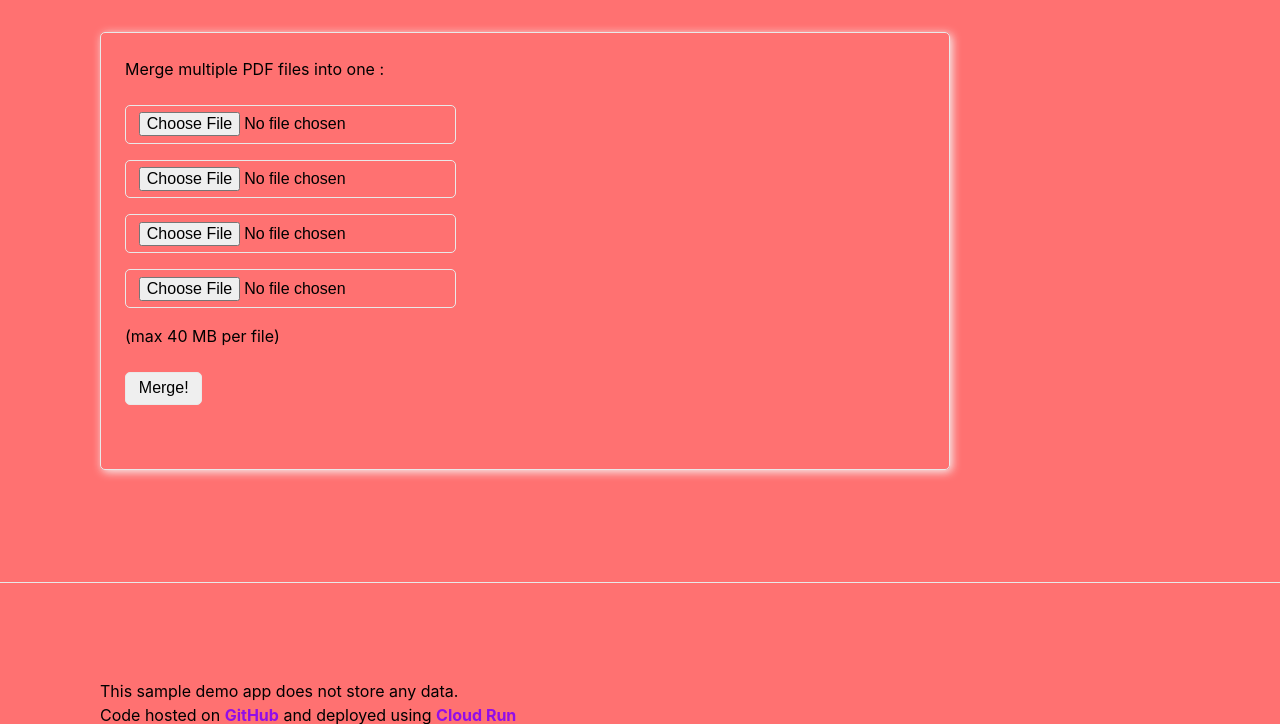
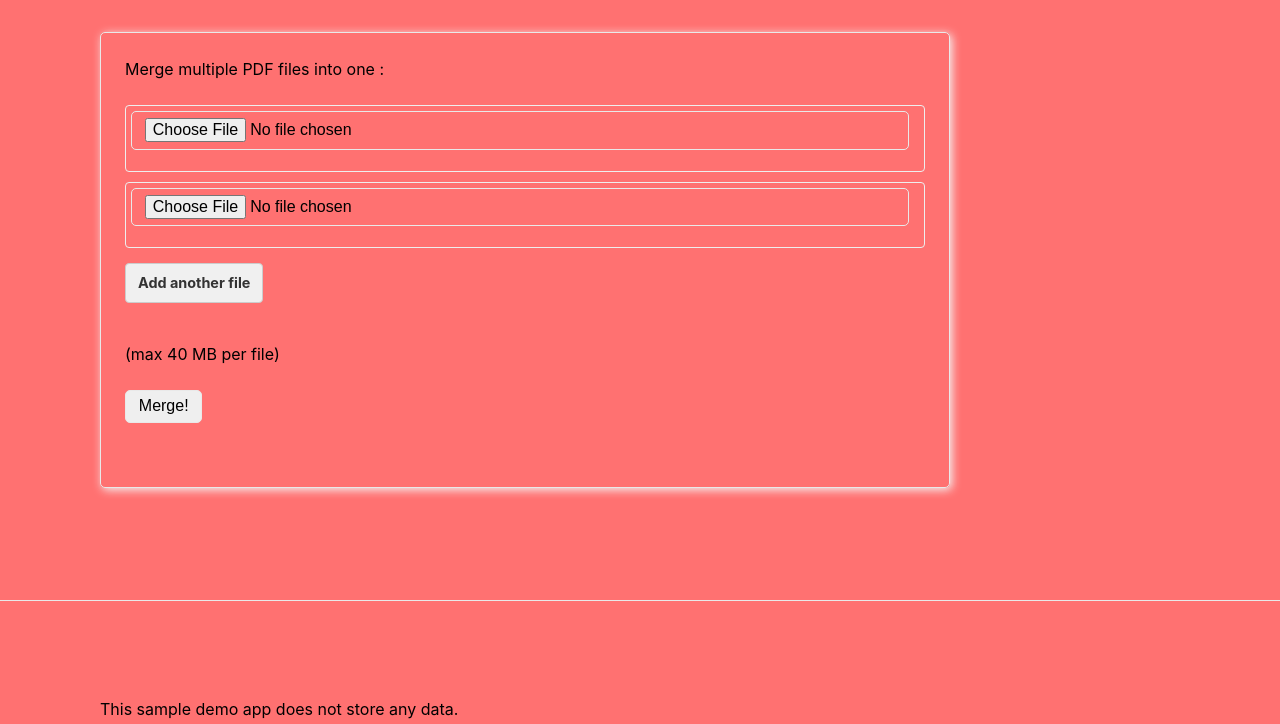
Before and after one commit to alexismp/pdf-merger, a Spring Boot app: page / in a window 1280 px wide. Shown: the part 171-895 px from the top of the page. Run offline with Spring Boot 4, Linux system fonts and the light colour scheme.

Commit message:
Enhance frontend with dynamic file inputs and PDF thumbnails
This commit revamps the front-end of the PDF merger application to provide a more dynamic and user-friendly experience for file selection.

Key Features Implemented:

1.  **Dynamic File Inputs:**
    *   The `index.html` page now starts with two file input fields.
    *   A new "Add another file" button allows you to dynamically add more file input slots as needed.
    *   Each file input row now includes a "Remove" button, allowing you to remove specific files from the list (while ensuring at least one input field remains).

2.  **PDF Thumbnail Previews:**
    *   The PDF.js library (from Mozilla) has been integrated.
    *   When you select a PDF file, a thumbnail preview of its first page is now displayed next to the file input field. This is achieved by client-side rendering onto a canvas element.
    *   Non-PDF files will not generate a preview.

3.  **HTML Structure & JavaScript:**
    *   `index.html` was restructured with container divs to facilitate JavaScript manipulation.
    *   A new `main.js` file contains all the logic for:
        *   Managing the dynamic addition and removal of file input rows.
        *   Handling file selection events.
        *   Interacting with PDF.js to load PDFs and render thumbnails.
        *   Configuring PDF.js.

4.  **Styling:**
    *   Basic CSS rules were added to `MVP.css` to style the new file input rows, thumbnail canvases, and buttons for a clean and usable layout.

These changes significantly improve the interactivity of the file upload form. The backend already supported multiple file uploads, and this commit makes the frontend align better with that capability while providing better visual feedback to you.

```diff
--- a/src/main/resources/static/MVP.css
+++ b/src/main/resources/static/MVP.css
@@ -435,3 +435,52 @@ blockquote footer {
 }
 
 /* Custom styles */
+
+/* Styles for dynamic file inputs */
+.fileInputRow {
+    display: flex; /* Arrange input, canvas, and button in a row */
+    align-items: center; /* Vertically align items in the middle */
+    margin-bottom: 10px; /* Space between rows */
+    padding: 5px;
+    border: 1px solid #eee; /* Optional: slight border for each row */
+    border-radius: 4px;
+}
+
+.fileInputRow input[type="file"].pdfFile {
+    flex-grow: 1; /* Allow file input to take available space */
+    margin-right: 10px;
+}
+
+.thumbnailCanvas {
+    width: 50px;  /* Must match canvas HTML attribute for correct rendering */
+    height: 70px; /* Must match canvas HTML attribute for correct rendering */
+    border: 1px solid #ccc;
+    margin-right: 10px;
+    background-color: #f9f9f9; /* Slight background for empty canvas */
+}
+
+.removeFileButton, #addFileButton {
+    padding: 8px 12px;
+    background-color: #f0f0f0; /* MVP.css might override this, this is a suggestion */
+    color: #333; /* MVP.css might override this */
+    border: 1px solid #ccc; /* MVP.css might override this */
+    border-radius: 4px;
+    cursor: pointer;
+    font-size: 0.9em;
+}
+
+.removeFileButton:hover, #addFileButton:hover {
+    background-color: #e0e0e0; /* MVP.css might override this */
+}
+
+/* Ensure buttons in MVP don't get overly styled by default link styles if they are <a> tags */
+/* This might not be needed if they are <button> elements as they are now */
+
+/* Adjust main form container if needed */
+/* main form { ... } */
+
+/* Spacing for the add button */
+#addFileButton {
+    margin-top: 5px;
+    margin-bottom: 15px; /* Space before "(max 40 MB per file)" text */
+}
--- a/src/main/resources/static/index.html
+++ b/src/main/resources/static/index.html
@@ -26,10 +26,20 @@ limitations under the License.
         <form action="/pdfmerger" enctype="multipart/form-data" method="POST">
             Merge multiple PDF files into one :
             <br/><br/>
-            <input name="files" type="file" />
-            <input name="files" type="file" />
-            <input name="files" type="file" />
-            <input name="files" type="file" />
+            <div id="fileInputsContainer">
+                <!-- Initial file input row -->
+                <div class="fileInputRow">
+                    <input name="files" type="file" class="pdfFile" />
+                    <!-- Thumbnail placeholder (e.g., canvas or img) will be added here later by JS -->
+                    <!-- Remove button will be added here later by JS for dynamic rows -->
+                </div>
+                <!-- Second initial file input row -->
+                <div class="fileInputRow">
+                    <input name="files" type="file" class="pdfFile" />
+                </div>
+            </div>
+            <button type="button" id="addFileButton">Add another file</button>
+            <br/><br/>
             (max 40 MB per file)
             <br/><br/>
             <input type="submit" value="Merge!" />
@@ -43,6 +53,7 @@ limitations under the License.
         <br />Code hosted on <a href="https://github.com/alexismp/pdf-merger" target="_blank">GitHub</a> and
         deployed using <a href="https://cloud.google.com/run" target="_blank">Cloud Run</a>
     </footer>
+    <script src="./main.js" defer></script>
 </body>
 
 </html>
--- /dev/null
+++ b/src/main/resources/static/main.js
@@ -0,0 +1,176 @@
+document.addEventListener('DOMContentLoaded', () => {
+    // Configure PDF.js worker source
+    // Ensure pdf.js is loaded before this script, or this will fail.
+    // If pdf.js is loaded with defer, main.js also with defer should be fine.
+    if (typeof pdfjsLib === 'undefined') {
+        console.error('PDF.js library not loaded. Ensure pdf.js is included before main.js');
+        return;
+    }
+    pdfjsLib.GlobalWorkerOptions.workerSrc = './lib/pdfjs/pdf.worker.js';
+
+    const fileInputsContainer = document.getElementById('fileInputsContainer');
+    const addFileButton = document.getElementById('addFileButton');
+
+    // Define handleFileSelect function once
+    const handleFileSelect = (event) => {
+        const file = event.target.files[0];
+        const rowDiv = event.target.closest('.fileInputRow');
+        if (!rowDiv) return;
+        const canvas = rowDiv.querySelector('.thumbnailCanvas');
+        if (!canvas) return;
+
+        const context = canvas.getContext('2d');
+        context.clearRect(0, 0, canvas.width, canvas.height);
+
+        if (!file) {
+            return; // No file selected
+        }
+
+        if (file.type !== 'application/pdf') {
+            // context.fillText('Not a PDF', 10, 20); // Optional: message, needs font settings
+            console.warn('Selected file is not a PDF.');
+            return;
+        }
+
+        const fileReader = new FileReader();
+        fileReader.onload = function() {
+            const typedArray = new Uint8Array(this.result);
+
+            pdfjsLib.getDocument({ data: typedArray }).promise.then(pdfDoc_ => {
+                // console.log("PDF loaded");
+                pdfDoc_.getPage(1).then(page => {
+                    // console.log("Page 1 loaded");
+
+                    let viewport = page.getViewport({ scale: 1 });
+                    let scale = Math.min(canvas.width / viewport.width, canvas.height / viewport.height);
+                    let scaledViewport = page.getViewport({ scale: scale });
+
+                    const renderContext = {
+                        canvasContext: context,
+                        viewport: scaledViewport
+                    };
+                    page.render(renderContext).promise.then(() => {
+                        // console.log('Page rendered');
+                    }).catch(renderErr => {
+                        console.error('Error rendering page: ' + renderErr);
+                        // context.fillText('Render err', 10, 20);
+                    });
+                }).catch(pageErr => {
+                    console.error('Error getting page 1: ' + pageErr);
+                    // context.fillText('Page err', 10, 20);
+                });
+            }).catch(docErr => {
+                console.error('Error loading PDF document: ' + docErr);
+                // context.fillText('Load err', 10, 20);
+            });
+        };
+        fileReader.readAsArrayBuffer(file);
+    };
+
+    const createFileInputRow = () => {
+        const rowDiv = document.createElement('div');
+        rowDiv.classList.add('fileInputRow');
+
+        const fileInput = document.createElement('input');
+        fileInput.type = 'file';
+        fileInput.name = 'files'; // Ensure the name matches what the backend expects
+        fileInput.classList.add('pdfFile');
+        // fileInput.accept = '.pdf'; // Optional: client-side hint for file type
+
+        const thumbnailCanvas = document.createElement('canvas');
+        thumbnailCanvas.classList.add('thumbnailCanvas');
+        thumbnailCanvas.width = 50; // Example size
+        thumbnailCanvas.height = 70; // Example size
+
+        const removeButton = document.createElement('button');
+        removeButton.type = 'button';
+        removeButton.classList.add('removeFileButton');
+        removeButton.textContent = 'Remove';
+
+        removeButton.addEventListener('click', () => {
+            // Only allow removal if there's more than one file input row
+            if (document.querySelectorAll('#fileInputsContainer .fileInputRow').length > 1) {
+                rowDiv.remove();
+            } else {
+                alert('At least one file input must remain.');
+            }
+        });
+
+        rowDiv.appendChild(fileInput);
+        rowDiv.appendChild(thumbnailCanvas);
+        rowDiv.appendChild(removeButton);
+
+        // Add event listener for thumbnail generation
+        fileInput.addEventListener('change', handleFileSelect);
+
+        return rowDiv;
+    };
+
+    if (addFileButton) { // Ensure button exists before adding listener
+        addFileButton.addEventListener('click', () => {
+            const newRow = createFileInputRow();
+            if (fileInputsContainer) { // Ensure container exists
+                fileInputsContainer.appendChild(newRow);
+            }
+        });
+    }
+
+    // Add remove buttons, canvas, and event listeners to the initial, hardcoded rows
+    if (fileInputsContainer) { // Ensure container exists
+        const initialRows = fileInputsContainer.querySelectorAll('.fileInputRow');
+        initialRows.forEach((row) => {
+            const fileInput = row.querySelector('.pdfFile');
+            if (fileInput && !fileInput.dataset.listenerAttached) { // Check if listener already attached
+                fileInput.addEventListener('change', handleFileSelect);
+                fileInput.dataset.listenerAttached = 'true'; // Mark as listener attached
+            }
+
+            // Check if the row already has a canvas and remove button
+            if (!row.querySelector('.thumbnailCanvas')) {
+                const thumbnailCanvas = document.createElement('canvas');
+                thumbnailCanvas.classList.add('thumbnailCanvas');
+                thumbnailCanvas.width = 50;
+                thumbnailCanvas.height = 70;
+                row.appendChild(thumbnailCanvas); // Append canvas if not present
+            }
+
+            if (!row.querySelector('.removeFileButton')) {
+                const removeButton = document.createElement('button');
+                removeButton.type = 'button';
+                removeButton.classList.add('removeFileButton');
+                removeButton.textContent = 'Remove';
+
+                removeButton.addEventListener('click', () => {
+                    if (document.querySelectorAll('#fileInputsContainer .fileInputRow').length > 1) {
+                        row.remove();
+                    } else {
+                        alert('At least one file input must remain.');
+                    }
+                });
+                row.appendChild(removeButton); // Append remove button if not present
+            }
+        });
+    }
+});
+            thumbnailCanvas.classList.add('thumbnailCanvas');
+            thumbnailCanvas.width = 50;
+            thumbnailCanvas.height = 70;
+
+            const removeButton = document.createElement('button');
+            removeButton.type = 'button';
+            removeButton.classList.add('removeFileButton');
+            removeButton.textContent = 'Remove';
+
+            removeButton.addEventListener('click', () => {
+                if (document.querySelectorAll('#fileInputsContainer .fileInputRow').length > 1) {
+                    row.remove();
+                } else {
+                    alert('At least one file input must remain.');
+                }
+            });
+
+            row.appendChild(thumbnailCanvas);
+            row.appendChild(removeButton);
+        });
+    }
+});
```
Also changed, not shown: src/main/resources/static/lib/pdfjs/pdf.js (added, +16 -0 lines), src/main/resources/static/lib/pdfjs/pdf.worker.js (added, +16 -0 lines).
